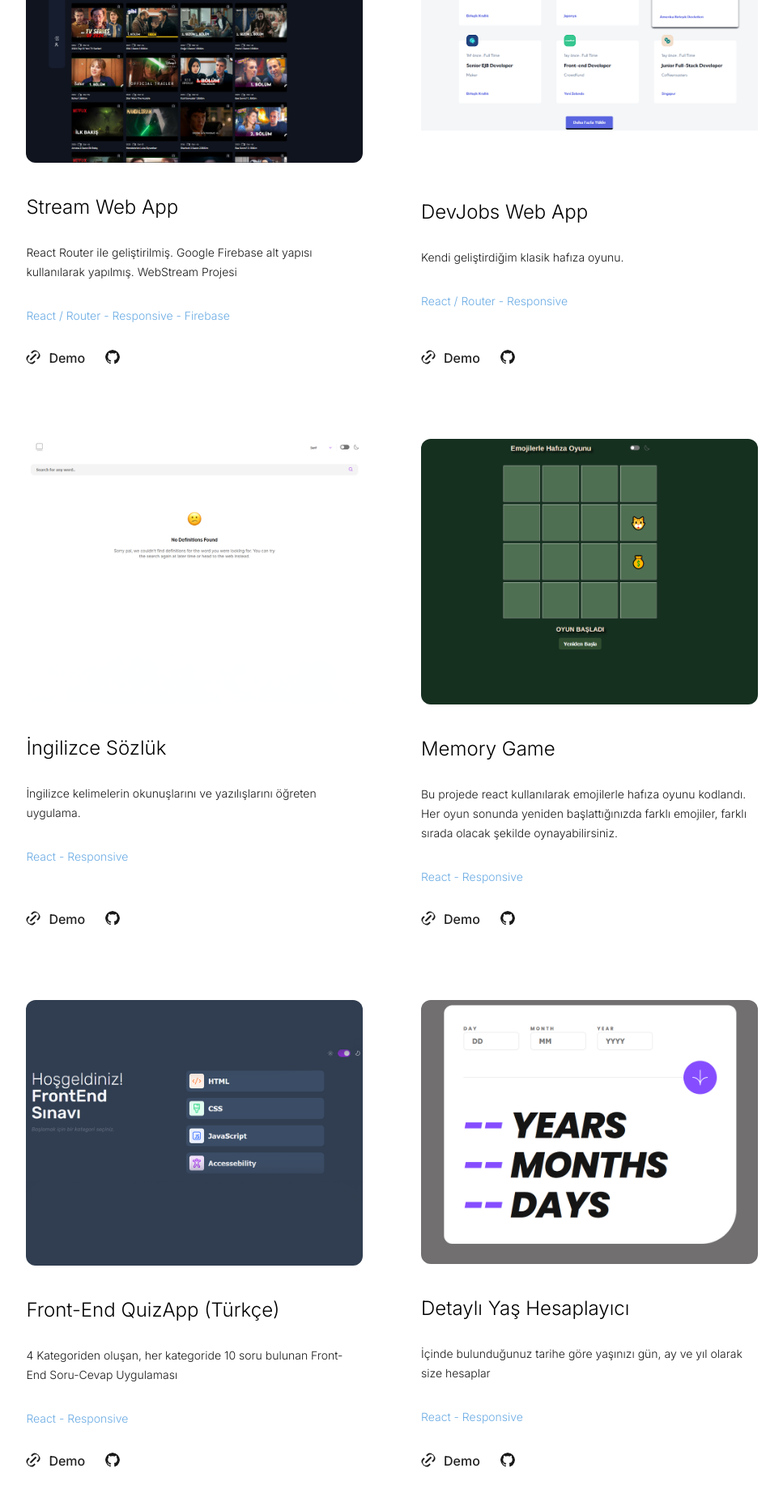
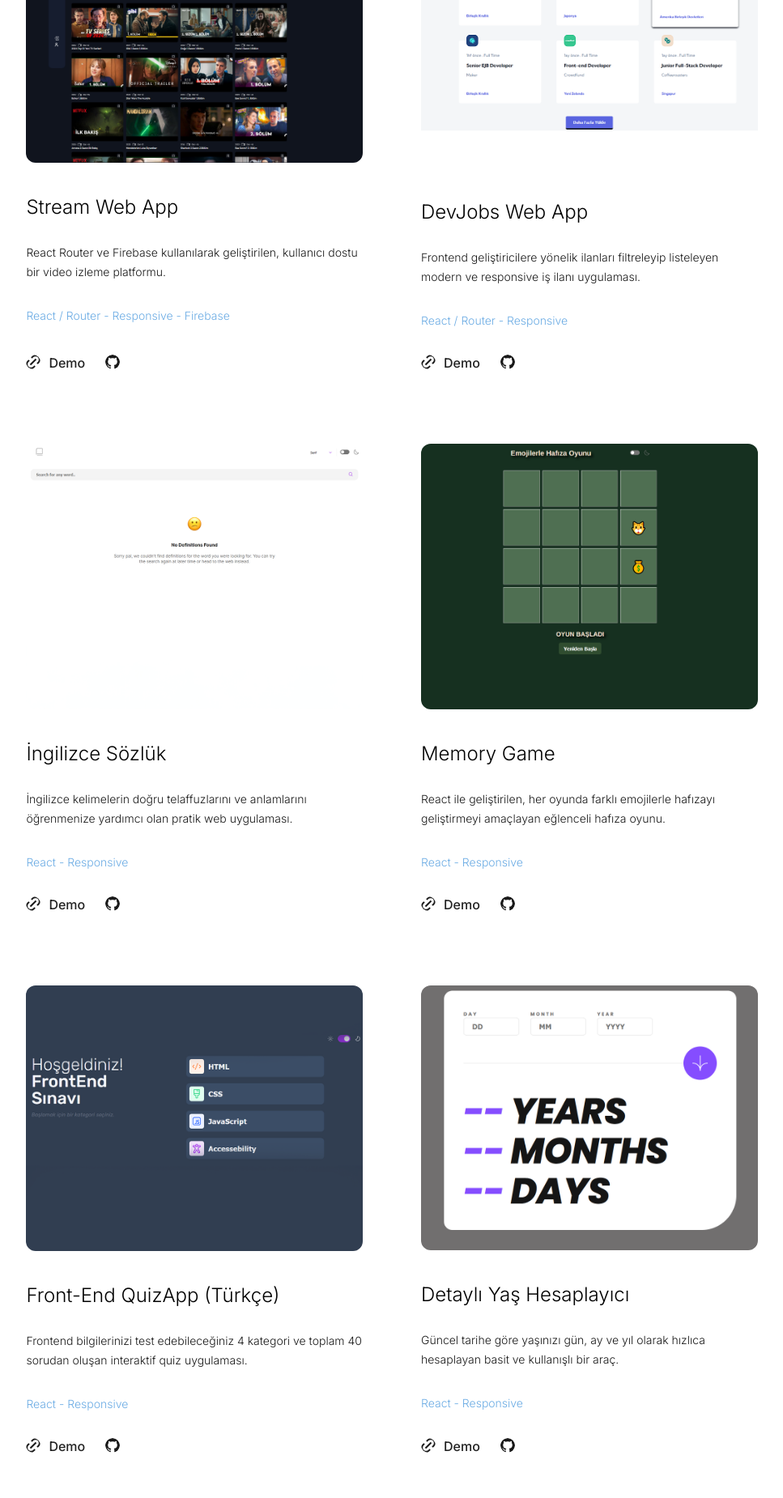
Before and after one commit to onuresin/my-react-portfolio2025, a React (Vite) app: page / in a window 1280 px wide. Shown: the part 1931-3781 px from the top of the page at 81% size, without its empty margins (156-1123 px from the left). Built offline with nearby package versions, Linux system fonts and the light colour scheme.

Commit message:
proje açıklamarında değişiklikler yapıldı

```diff
--- a/src/components/Projects.jsx
+++ b/src/components/Projects.jsx
@@ -9,7 +9,7 @@ const projectCategories = [
       {
         title: "Stream Web App",
         img: "/myProjects/entertainment-web.png",
-        desc: "React Router ile geliştirilmiş. Google Firebase alt yapısı kullanılarak yapılmış. WebStream Projesi",
+        desc: "React Router ve Firebase kullanılarak geliştirilen, kullanıcı dostu bir video izleme platformu.",
         tech: "React / Router - Responsive - Firebase",
         demo: "https://streamapp.onuresin.net/",
         github: "https://github.com/onuresin/Stream-Web-App"
@@ -17,7 +17,7 @@ const projectCategories = [
       {
         title: "DevJobs Web App",
         img: "/myProjects/devJobs.png",
-        desc: "Kendi geliştirdiğim klasik hafıza oyunu.",
+        desc: "Frontend geliştiricilere yönelik ilanları filtreleyip listeleyen modern ve responsive iş ilanı uygulaması.",
         tech: "React / Router - Responsive",
         demo: "/projects/memorygame/index.html",
         github: "https://github.com/onuresin/DevJobs-WebApp"
@@ -25,7 +25,7 @@ const projectCategories = [
       {
         title: "İngilizce Sözlük",
         img: "/myProjects/dictionary.png",
-        desc: "İngilizce kelimelerin okunuşlarını ve yazılışlarını öğreten uygulama.",
+        desc: "İngilizce kelimelerin doğru telaffuzlarını ve anlamlarını öğrenmenize yardımcı olan pratik web uygulaması.",
         tech: "React - Responsive",
         demo: "/projects/memorygame/index.html",
         github: "https://github.com/onuresin/Dictionary-WEB-APP"
@@ -33,7 +33,7 @@ const projectCategories = [
       {
         title: "Memory Game",
         img: "/myProjects/memoryGame.png",
-        desc: "Bu projede react kullanılarak emojilerle hafıza oyunu kodlandı. Her oyun sonunda yeniden başlattığınızda farklı emojiler, farklı sırada olacak şekilde oynayabilirsiniz.",
+        desc: "React ile geliştirilen, her oyunda farklı emojilerle hafızayı geliştirmeyi amaçlayan eğlenceli hafıza oyunu.",
         tech: "React - Responsive",
         demo: "/projects/memorygame/index.html",
         github: "https://github.com/onuresin/MemoryGame-React-Responsive"
@@ -41,7 +41,7 @@ const projectCategories = [
       {
         title: "Front-End QuizApp (Türkçe)",
         img: "/myProjects/quizApp.png",
-        desc: "4 Kategoriden oluşan, her kategoride 10 soru bulunan Front-End Soru-Cevap Uygulaması",
+        desc: "Frontend bilgilerinizi test edebileceğiniz 4 kategori ve toplam 40 sorudan oluşan interaktif quiz uygulaması.",
         tech: "React - Responsive",
         demo: "/projects/memorygame/index.html",
         github: "https://github.com/onuresin/QuizApp"
@@ -49,7 +49,7 @@ const projectCategories = [
       {
         title: "Detaylı Yaş Hesaplayıcı",
         img: "/myProjects/age-calculator.png",
-        desc: "İçinde bulunduğunuz tarihe göre yaşınızı gün, ay ve yıl olarak size hesaplar",
+        desc: "Güncel tarihe göre yaşınızı gün, ay ve yıl olarak hızlıca hesaplayan basit ve kullanışlı bir araç.",
         tech: "React - Responsive",
         demo: "/projects/memorygame/index.html",
         github: "https://github.com/onuresin/age-calculator"
@@ -57,7 +57,7 @@ const projectCategories = [
       {
         title: "Bülten Kaydı",
         img: "/myProjects/havadis.png",
-        desc: "Basit bir bültene kayıt olma örneği. Doğru yazılmış bir mail adresi ile kayıt ekranına geçebildiğiniz bir örnek.",
+        desc: "Kullanıcıların doğru e-posta adresi girerek bülten kaydı yapabileceği basit ve temiz arayüzlü bir örnek çalışma.",
         tech: "React - Responsive",
         demo: "/projects/memorygame/index.html",
         github: "https://github.com/onuresin/newsletter-signup"
@@ -65,7 +65,7 @@ const projectCategories = [
       {
         title: "PhotoSnap",
         img: "/myProjects/photosnap.png",
-        desc: "PhotoSnap,ücretli bir uygulama. Her fotoğrafın içinde bir öykü gizlidir.Bu gizli öyküleri sizi takip edenlerle paylaşabileceğiniz bir platformdur.",
+        desc: "Fotoğraflarınızın ardındaki hikâyeleri paylaşabileceğiniz modern, responsive ve kullanıcı odaklı bir fotoğraf paylaşım platformu.",
         tech: " Java Script - CSS Responsive",
         demo: "/projects/memorygame/index.html",
         github: "https://github.com/onuresin/PhotoSnap"
@@ -73,7 +73,7 @@ const projectCategories = [
       {
         title: "VKE Hesaplama",
         img: "/myProjects/BMI_Calculate.png",
-        desc: "Vücut kitle indeksinizi hesaplayabileceğiniz bir araç.",
+        desc: "Sağlık durumunuzu değerlendirebileceğiniz, vücut kitle indeksinizi (BMI) hızlıca hesaplayan kullanıcı dostu uygulama.",
         tech: "React - Responsive",
         demo: "/projects/memorygame/index.html",
         github: "https://github.com/onuresin/bmi-calculator.responsive-REACT"
```
